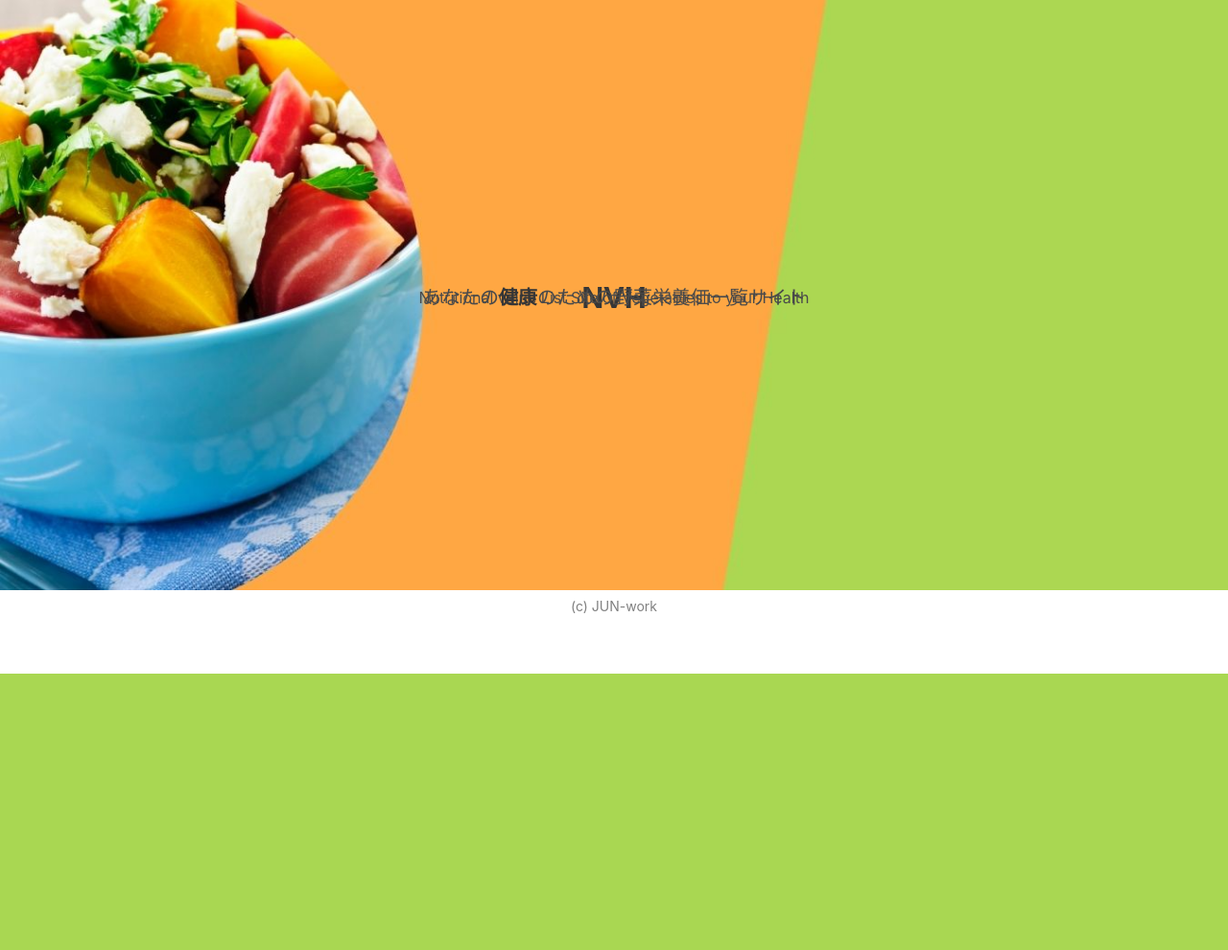
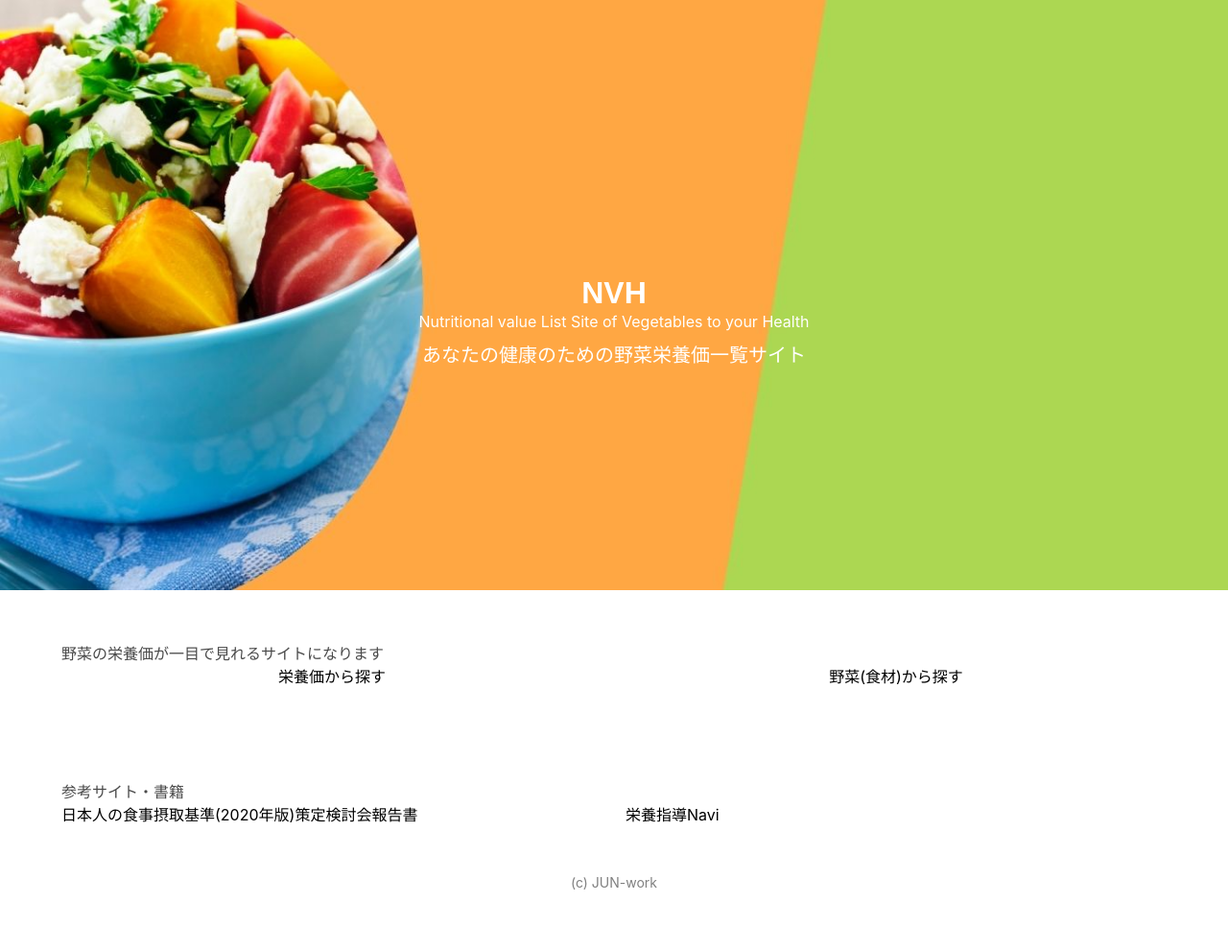
Before and after one commit to JUN-work/NVH, a PHP site: page / in a window 1280 px wide. Shown: the part 107-1097 px from the top of the page at 96% size. Before the commit the page ends 809 px from the top, so only its background shows below. Run offline with PHP 8.4, Linux system fonts and the light colour scheme; some libraries are stand-ins or nearby versions.

Commit message:
revised a sentence

```diff
--- a/common_php/_footer.php
+++ b/common_php/_footer.php
@@ -3,5 +3,9 @@
   <footer>
     <p>(c) JUN-work</p>
   </footer>
+
+<script src="https://cdn.jsdelivr.net/npm/vue@2.6.12/dist/vue.js">
+</script>
 </body>
+
 </html>
--- a/common_php/_header.php
+++ b/common_php/_header.php
@@ -15,7 +15,7 @@
   <header>
     <div class="container">
       <div class="logo">
-        <img src="img/NVH-logo.jpg" width="100" height="100" alt="NVHのロゴです">
+        <img src="img/NVH-logo.jpg" width=100 height=100 alt="NVHのロゴです">
       </div>
     </div>
   </header>
--- a/css/common.css
+++ b/css/common.css
@@ -2,7 +2,7 @@
     color: #333;
     font-family: Verdana, sans-serif;
     margin: 0;
-  }
+}
 
 header{
     background-color: #efefef;
@@ -10,15 +10,6 @@
     padding:0;
     align-items: center;
 }
-
-/*.container {
-    background-color: pink;
-    width: 400px;
-    margin-left: auto;
-    margin-right: auto;
-    display: flex;
-    align-items: center;
-}*/
 
 .main-title {/*親section*/
     position: relative;/*相対配置*/
@@ -28,35 +19,68 @@
     width: 100%;
 }
 
-.title /*,.title2 ,.subtitle*/{
+.main-title h1 {
+    color: white;
+}
+
+.main-title h2 {
+    color: white;
+}
+
+.main-title p {
+    color: white;
+}
+
+.title {
     position: absolute;/*絶対配置*/
+    display: block;
     top: 50%;
     left: 50%;
     -ms-transform: translate(-50%,-50%);
     -webkit-transform: translate(-50%,-50%);
     transform: translate(-50%,-50%);
-    margin:0;
-    padding:0;
-    color: white;/*文字は白に*/
+    margin: 0;
+    padding-bottom:10px;/*文字との隙間*/
     font-weight: bold; /*太字に*/
     font-size: 2em;/*サイズ2倍*/
     text-align:center;
-    font-family :Quicksand, sans-serif;/*Google Font*/
+    font-family :Quicksand, sans-serif;
 }
 
-.title2 ,.subtitle {
+.title2 {
     position: absolute;/*絶対配置*/
-    display: inline-block;
     top: 50%;
     left: 50%;
+    margin-top: 30px;
     -ms-transform: translate(-50%,-50%);
     -webkit-transform: translate(-50%,-50%);
     transform: translate(-50%,-50%);
+    padding-bottom:10px;/*文字との隙間*/
+}
+
+.subtitle {
+    position: absolute;/*絶対配置*/
+    display: block;
+    top: 50%;
+    left: 50%;
+    margin-top: 60px;
+    -ms-transform: translate(-50%,-50%);
+    -webkit-transform: translate(-50%,-50%);
+    transform: translate(-50%,-50%);
+    font-family :Quicksand, sans-serif;
+}
+
+.main-body {
+    color: black;
+}
+
+.search-link {
+    text-align: center;
 }
 
 footer p {
-text-align: center;
-font-size: 14px;
-margin-bottom: 60px;
-color: gray;
+    text-align: center;
+    font-size: 14px;
+    margin-bottom: 60px;
+    color: gray;
 }
--- a/index.php
+++ b/index.php
@@ -6,17 +6,37 @@
 ?>
 
 <section class="main-title">
-    <!-- <div class="container"> -->
   <img src="img/NVH-TOP.jpg" alt="TOP-img">
   <h1 class="title">
+  <!-- 　<h1 @onload="anime1=!anime1"><TextAnime1 v-if="anime1"/></h1> -->
     NVH
   </h1>
   <h2 class="title2">
   Nutritional value List Site of Vegetables to your Health
   </h2>
     <p class="subtitle">
-	  	あなたの<strong>健康</strong>のための野菜栄養価一覧サイト
+    あなたの健康のための野菜栄養価一覧サイト
     </p>
+</section>
+
+<section class="section">
+  <div class="container">
+    <p class="body-title">野菜の栄養価が一目で見れるサイトになります</p>
+    <div class="columns main-body">
+      <div class="column is-half search-link">栄養価から探す</div>
+      <div class="column is-half search-link">野菜(食材)から探す</div>
+    </div>
+  </div>
+</section>
+
+<section class="section">
+  <div class="container">
+    <p class=body-subtitle>参考サイト・書籍</p>
+    <div class="columns main-body">
+      <div class="column is-half reference-link">日本人の食事摂取基準(2020年版)策定検討会報告書</div>
+      <div class="column is-half reference-link">栄養指導Navi</div>
+    </div>
+  </div>
 </section>
 
 <?php
```
Also changed, not shown: vue/TextAnimeTop.vue (added, +39 -0 lines). Lines whose indentation alone changed are shown as unchanged.
